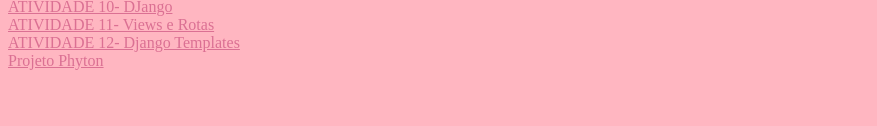
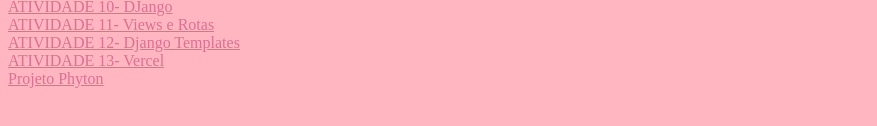
Before and after one commit to hanv1c/INFO2, a plain HTML site: page index.html in a window 1280 px wide. Shown: the part 264-390 px from the top of the page, without its empty margins (0-877 px from the left). Drawn offline with Linux system fonts and the light colour scheme.

Commit message:
Update index.html

```diff
--- a/index.html
+++ b/index.html
@@ -33,6 +33,7 @@
     <a href="10/captura.jpeg">ATIVIDADE 10- DJango </a> <br>
     <a href="11/views.py">ATIVIDADE 11- Views e Rotas </a> <br>
     <a href="12/index.html">ATIVIDADE 12- Django Templates </a> <br>
+    <a href="13">ATIVIDADE 13- Vercel </a> <br>
     <a href="teste01.py">Projeto Phyton </a> <br>
 </body>
 </html>
```
